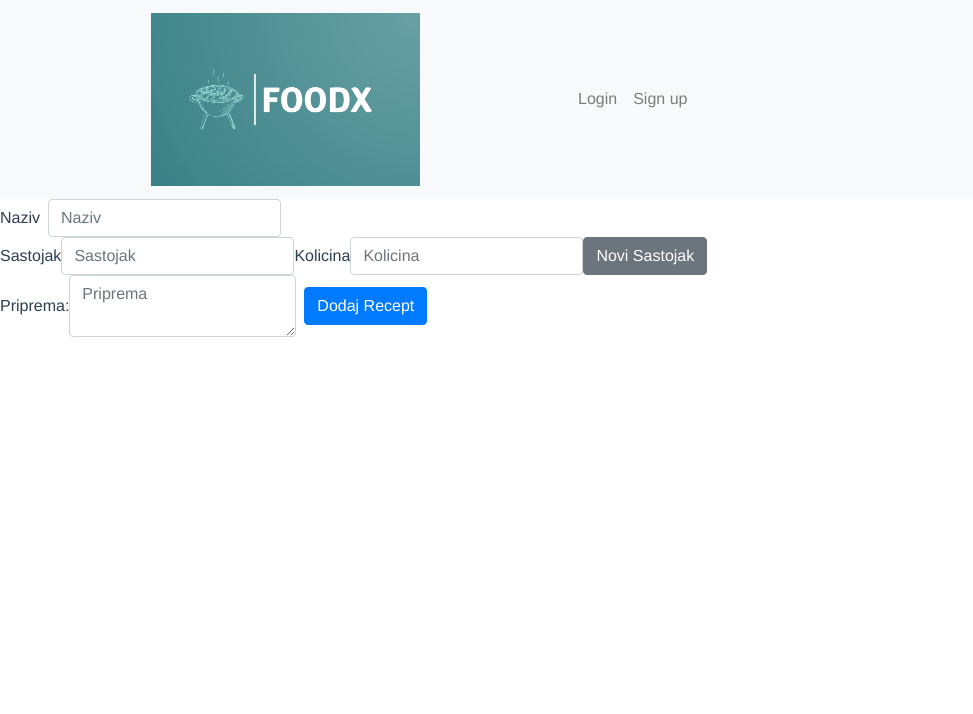
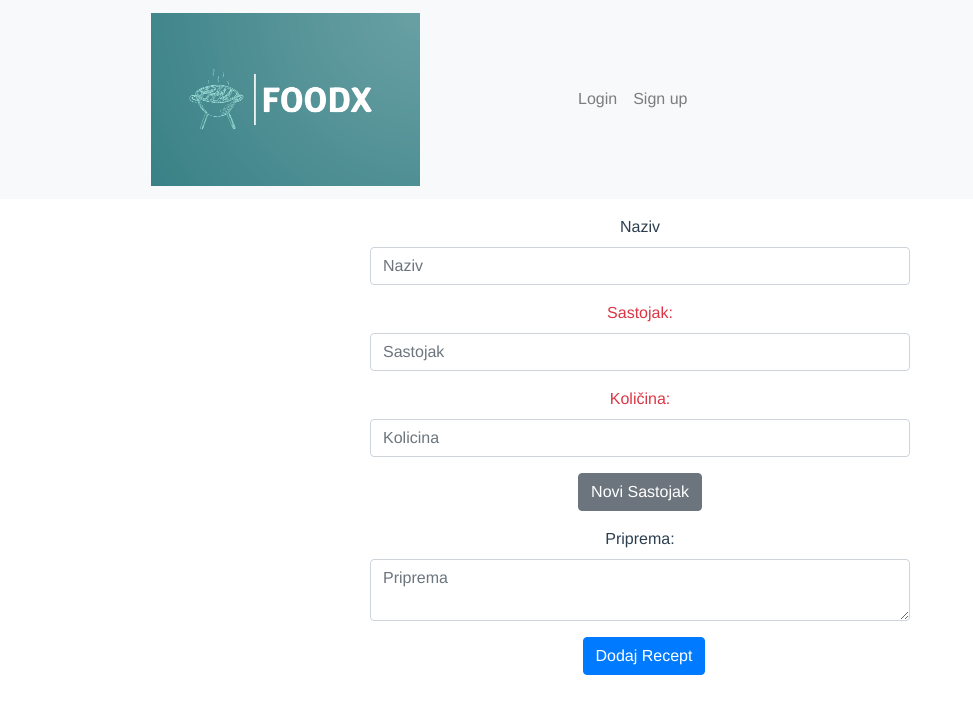
Before and after one commit to ninamacuka/FoodX, a Vue app in the folder foodx/: page /NoviRecept in a window 1280 px wide. Shown: the top 714 px of the page, without its empty margins (0-973 px from the left). Built offline with nearby package versions, Linux system fonts and the light colour scheme; no server answers.

Commit message:
Update NoviRecept.vue
oblikovanje stranice

```diff
--- a/foodx/src/views/NoviRecept.vue
+++ b/foodx/src/views/NoviRecept.vue
@@ -1,13 +1,16 @@
 <template>
+  <div class="noviRecept">
+    <div class="container mt-3">
       <div class="row">
-    <div class="col-8">
-      <form @submit.prevent="NoviRecept" class="form-inline mb-5">
-        <div class="form-group">
+        <div class="col-3"></div>
+        <div class="col-6">
+          <form @submit.prevent="NoviRecept" class="mb-5">
+            <div class="form-group mb-3">
               <label for="naziv">Naziv</label>
               <input
                 v-model="naziv"
                 type="text"
-            class="form-control ml-2"
+                class="form-control"
                 placeholder="Naziv"
                 id="naziv"
               />
@@ -17,8 +20,8 @@
               v-for="(sastojak, index) in sastojci"
               :key="index"
             >
-          <div class="form-group">
-            <label>Sastojak</label>
+              <div class="form-group text-danger">
+                <label>Sastojak: </label>
                 <input
                   v-model="sastojci[index].sastojak"
                   :name="`sastojci[${index}][sastojak]`"
@@ -27,8 +30,8 @@
                   placeholder="Sastojak"
                 />
               </div>
-          <div class="form-group">
-            <label>Kolicina</label>
+              <div class="form-group text-danger">
+                <label>Količina: </label>
                 <input
                   v-model="sastojci[index].kolicina"
                   :name="`sastojci[${index}][kolicina]`"
@@ -39,7 +42,11 @@
               </div>
             </div>
             <div class="form-group">
-          <button @click="addSastojak" type="button" class="btn btn-secondary">
+              <button
+                @click="addSastojak"
+                type="button"
+                class="btn btn-secondary"
+              >
                 Novi Sastojak
               </button>
             </div>
@@ -52,8 +59,14 @@
                 placeholder="Priprema"
               />
             </div>
-        <button type="submit" class="btn btn-primary ml-2">Dodaj Recept</button>
+            <div class="form-group">
+              <button type="submit" class="btn btn-primary ml-2">
+                Dodaj Recept
+              </button>
+            </div>
           </form>
+        </div>
+      </div>
     </div>
   </div>
 </template>
```
Lines whose indentation alone changed are shown as unchanged.
